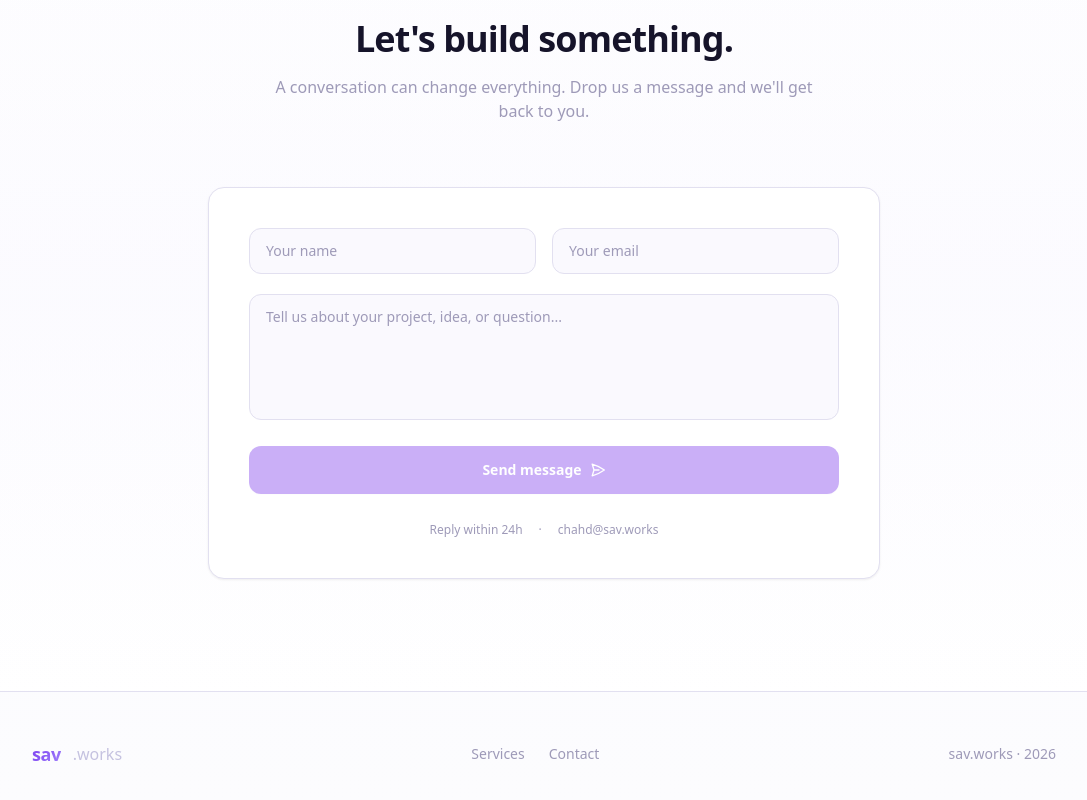
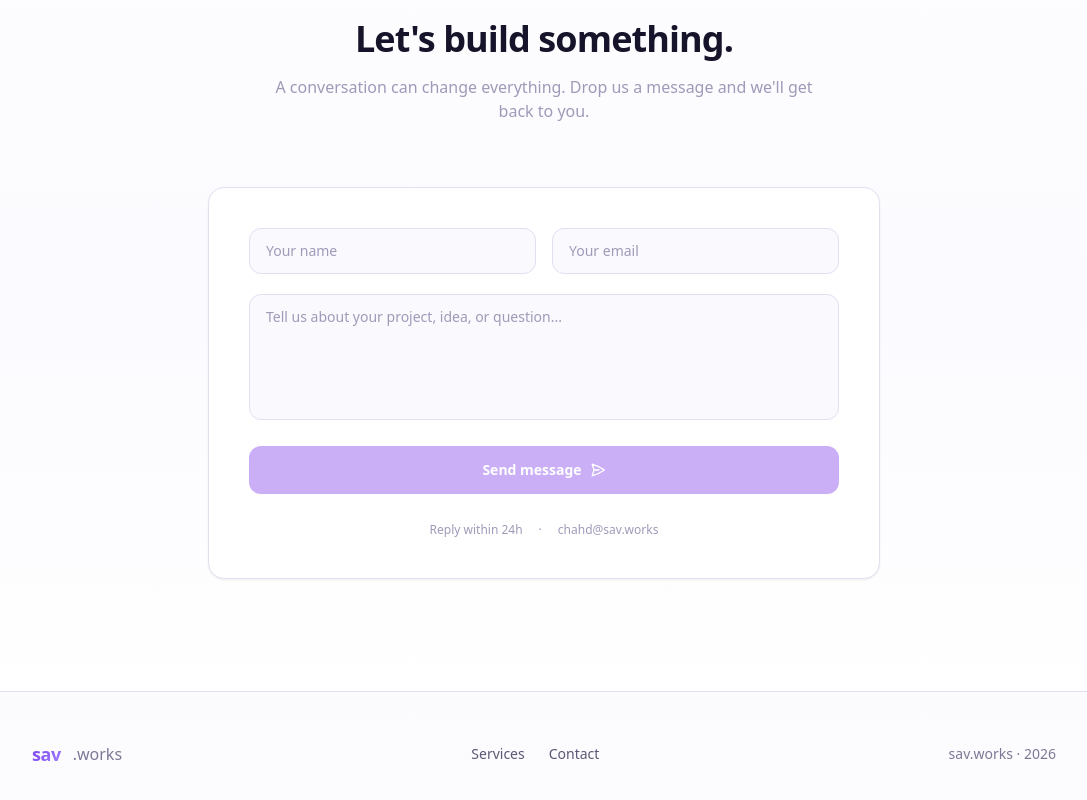
Before and after one commit to sav-works/sav.works, a Next.js app: page / in a window 1280 px wide. Shown: the part 1832-2632 px from the top of the page, without its empty margins (96-1183 px from the left). Built offline with nearby package versions, Linux system fonts and the light colour scheme; no server answers.

Commit message:
Fix remaining CodeRabbit issues: footer contrast, Next.js Link
- Footer: bumped text contrast (sav-400→sav-600 for links,
  sav-400→sav-500 for copyright) to meet WCAG AA on light bg
- Nav: replaced <a href='/'> with Next.js <Link> for the logo
  (client-side routing, prefetching)

```diff
--- a/src/components/Footer.tsx
+++ b/src/components/Footer.tsx
@@ -6,7 +6,7 @@ export default function Footer() {
           <span className="text-lg font-bold tracking-tight text-gradient-brand">
             sav
           </span>
-          <span className="text-sav-300 font-normal">.works</span>
+          <span className="text-sav-500 font-normal">.works</span>
         </div>
 
         <div className="flex items-center gap-6">
@@ -14,14 +14,14 @@ export default function Footer() {
             <a
               key={label}
               href={`#${label.toLowerCase()}`}
-              className="text-sm text-sav-400 hover:text-brand-600 transition-colors"
+              className="text-sm text-sav-600 hover:text-brand-600 transition-colors"
             >
               {label}
             </a>
           ))}
         </div>
 
-        <p className="text-sm text-sav-400">
+        <p className="text-sm text-sav-500">
           sav.works &middot; {new Date().getFullYear()}
         </p>
       </div>
--- a/src/components/Nav.tsx
+++ b/src/components/Nav.tsx
@@ -1,6 +1,7 @@
 'use client'
 
 import { useState, useEffect } from 'react'
+import Link from 'next/link'
 
 const links = [
   { label: 'Services', href: '#services' },
@@ -29,12 +30,12 @@ export default function Nav() {
     >
       <div className="max-w-6xl mx-auto px-6 flex items-center justify-between h-16 sm:h-18">
         {/* Logo */}
-        <a href="/" className="flex items-center gap-1 group">
+        <Link href="/" className="flex items-center gap-1 group">
           <span className="text-2xl font-extrabold tracking-tight text-gradient-brand">
             sav
           </span>
           <span className="text-sm text-sav-400 font-normal">.works</span>
-        </a>
+        </Link>
 
         {/* Desktop nav */}
         <div className="hidden sm:flex items-center gap-1">
```
